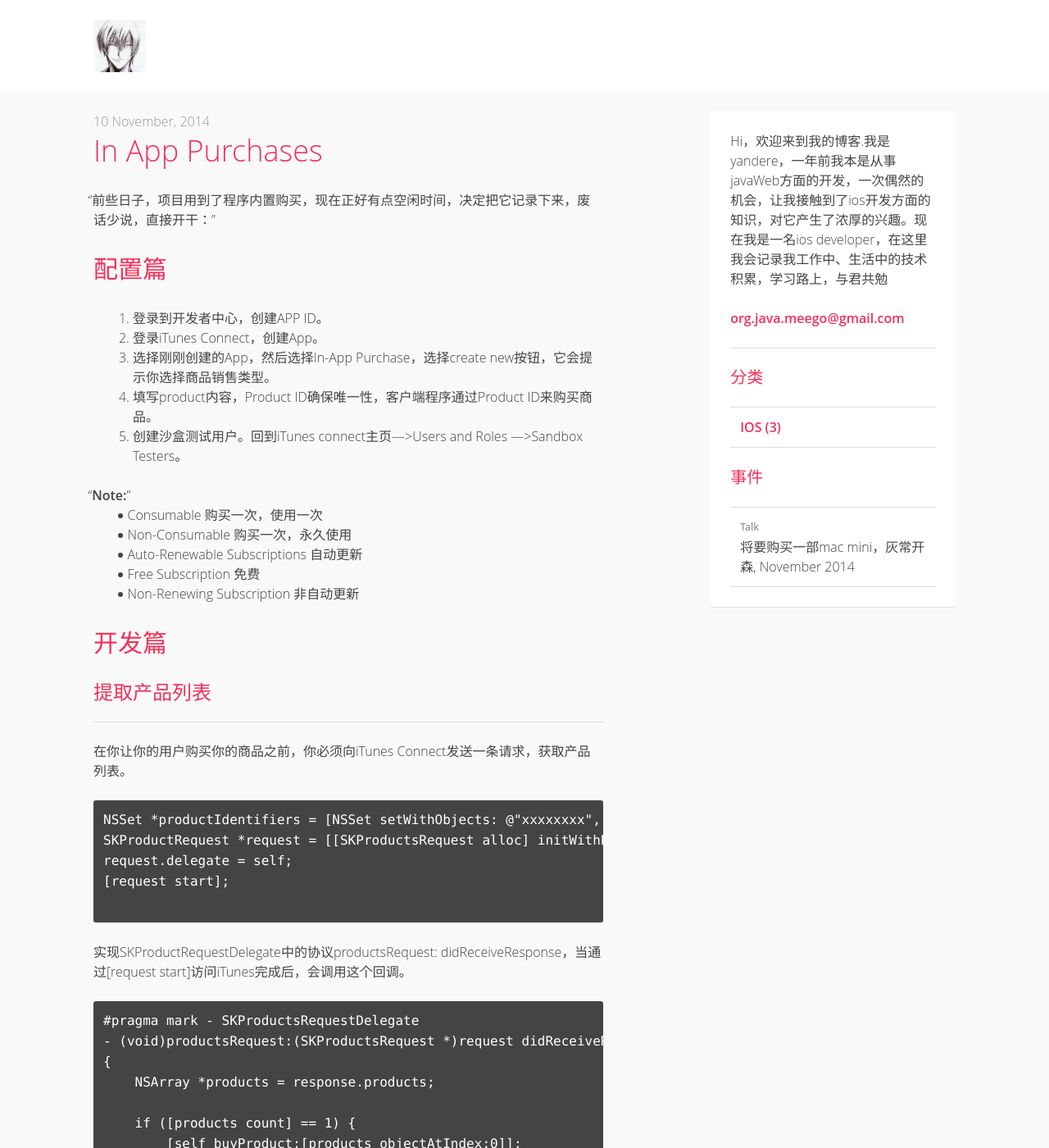
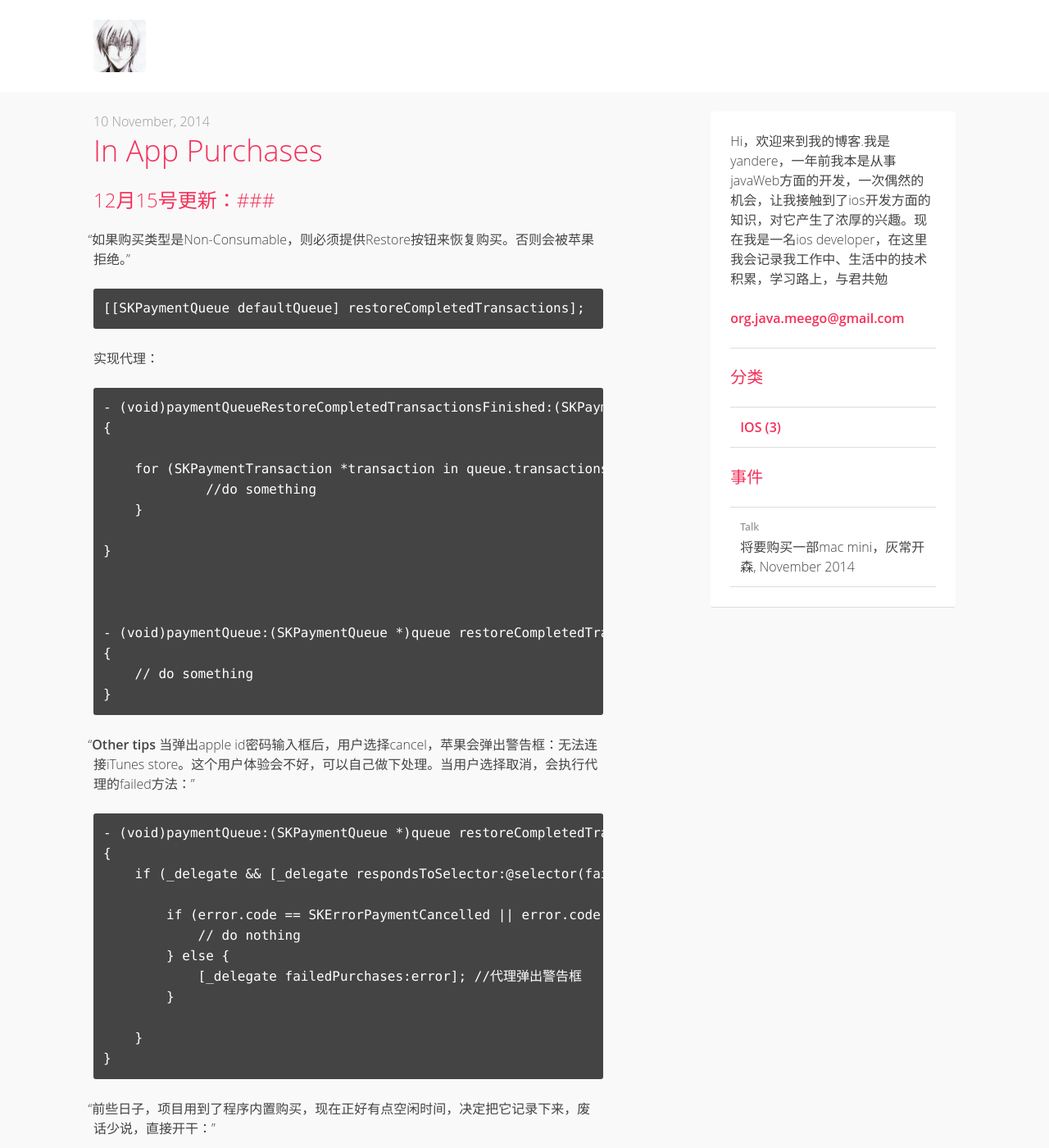
Before and after one commit to MarchYandere/MarchYandere.github.io, a Jekyll site: the page built from _posts/2014-11-10-In-App-Purchases.md, in a window 1280 px wide and 1400 px high. Shown: the whole window at 82% size. Built offline with Jekyll 4.4.1, drawn with Linux system fonts in a browser that asks for light colours; Markdown is read by kramdown in place of the engine named in the settings.

Commit message:
update In-App_Purchases

````diff
--- a/_posts/2014-11-10-In-App-Purchases.md
+++ b/_posts/2014-11-10-In-App-Purchases.md
@@ -6,6 +6,56 @@ title: In App Purchases
 categories:
 - IOS
 ---
+
+
+###12月15号更新：###
+> 如果购买类型是Non-Consumable，则必须提供Restore按钮来恢复购买。否则会被苹果拒绝。
+
+
+```
+[[SKPaymentQueue defaultQueue] restoreCompletedTransactions];
+```
+
+实现代理：
+
+
+```
+- (void)paymentQueueRestoreCompletedTransactionsFinished:(SKPaymentQueue *)queue
+{
+
+    for (SKPaymentTransaction *transaction in queue.transactions) {
+	     //do something
+    }
+
+}
+
+
+
+- (void)paymentQueue:(SKPaymentQueue *)queue restoreCompletedTransactionsFailedWithError:(NSError *)error
+{
+    // do something
+}
+```
+
+> **Other tips**
+> 当弹出apple id密码输入框后，用户选择cancel，苹果会弹出警告框：无法连接iTunes store。这个用户体验会不好，可以自己做下处理。当用户选择取消，会执行代理的failed方法：
+
+
+```
+- (void)paymentQueue:(SKPaymentQueue *)queue restoreCompletedTransactionsFailedWithError:(NSError *)error
+{
+    if (_delegate && [_delegate respondsToSelector:@selector(failedPurchases:)]) {
+
+        if (error.code == SKErrorPaymentCancelled || error.code == SKErrorUnknown) {
+            // do nothing
+        } else {
+            [_delegate failedPurchases:error]; //代理弹出警告框
+        }
+
+    }
+}
+```
+
 
 
  >前些日子，项目用到了程序内置购买，现在正好有点空闲时间，决定把它记录下来，废话少说，直接开干：
````
